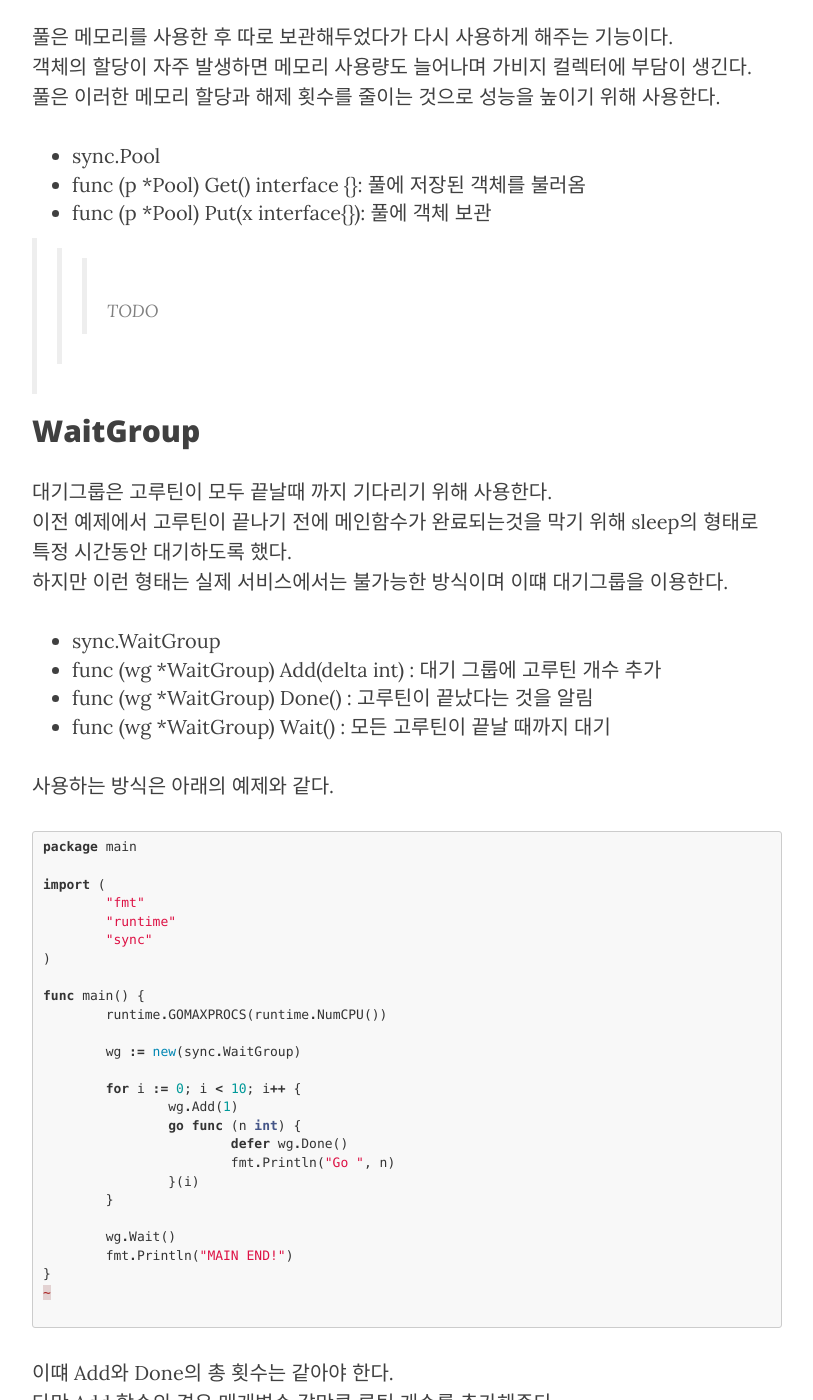
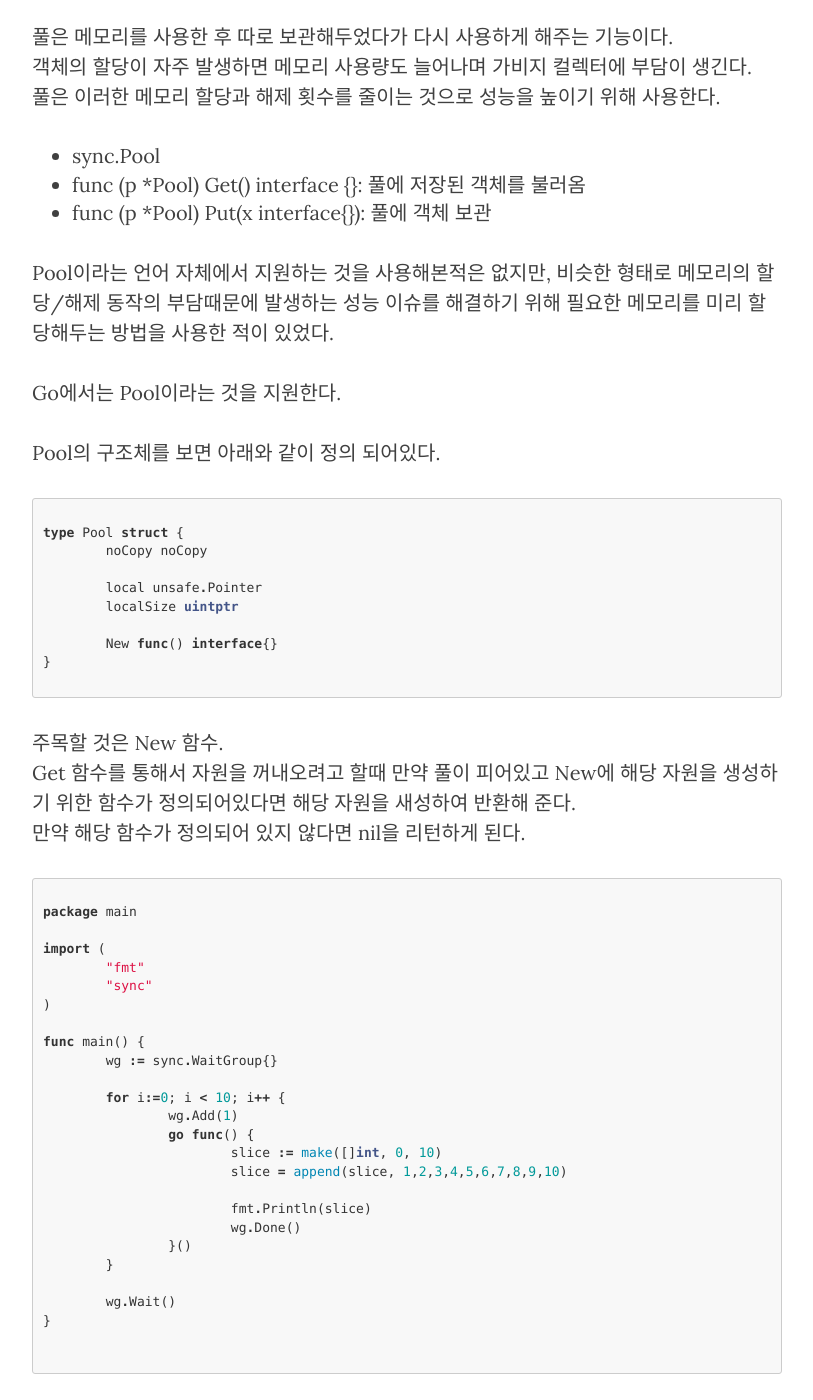
Before and after one commit to Y-JaeHyun/Y-JaeHyun.github.io, a Jekyll site: the page built from _posts/2021-07-13-Go언어-10.md, in a window 1280 px wide and 1400 px high, scrolled down 7294 px. Shown: the whole window, without its empty margins (233-1046 px from the left). Built offline with Jekyll 4.4.1, drawn with Linux system fonts in a browser that asks for light colours; nearby versions of some CDN libraries; comment, search, counter and statistics services are not loaded; some of the changed text lies outside the part shown.

Commit message:
go - 10 update go - 11

````diff
--- a/_posts/2021-07-13-Go언어-10.md
+++ b/_posts/2021-07-13-Go언어-10.md
@@ -353,9 +353,104 @@ rutine ::  0
 * func (p *Pool) Get() interface {}: 풀에 저장된 객체를 불러옴
 * func (p *Pool) Put(x interface{}): 풀에 객체 보관
 
+Pool이라는 언어 자체에서 지원하는 것을 사용해본적은 없지만, 비슷한 형태로 메모리의 할당/해제 동작의 부담때문에 발생하는 성능 이슈를 해결하기 위해 필요한 메모리를 미리 할당해두는 방법을 사용한 적이 있었다.
 
->>> TODO
+Go에서는 Pool이라는 것을 지원한다.
 
+Pool의 구조체를 보면 아래와 같이 정의 되어있다.
+
+```go
+
+type Pool struct {
+	noCopy noCopy
+
+	local unsafe.Pointer
+	localSize uintptr
+
+	New func() interface{}
+}
+
+```
+
+주목할 것은 New 함수.
+Get 함수를 통해서 자원을 꺼내오려고 할때 만약 풀이 피어있고 New에 해당 자원을 생성하기 위한 함수가 정의되어있다면 해당 자원을 새성하여 반환해 준다.
+만약 해당 함수가 정의되어 있지 않다면 nil을 리턴하게 된다.
+
+
+
+```go
+
+package main
+
+import (
+        "fmt"
+        "sync"
+)
+
+func main() {
+        wg := sync.WaitGroup{}
+
+        for i:=0; i < 10; i++ {
+                wg.Add(1)
+                go func() {
+                        slice := make([]int, 0, 10)
+                        slice = append(slice, 1,2,3,4,5,6,7,8,9,10)
+
+                        fmt.Println(slice)
+                        wg.Done()
+                }()
+        }
+
+        wg.Wait()
+}
+
+
+```
+
+위 예제는 단순하게 슬라이스를 만들어서 1~10까지 데이터를 넣은뒤 출력하는 예제이다.
+이 예제에서 문제는 10번동안 재생성 되는 슬라이스이다.
+
+슬라이스는 동적인 메모리 할당이 필연적이기 때문에 힙영역에 메모리를 사용하게 되며 이는 좋은 형태의 동작이 아니다.
+
+이떄 풀을 사용하면 아래 처럼 바뀐다.
+
+```go
+package main
+
+import (
+        "fmt"
+        "sync"
+)
+
+func main() {
+        wg := sync.WaitGroup{}
+
+        pool := sync.Pool{
+                New: func() interface{} {
+                        return make([]int, 0, 10)
+                },
+        }
+
+        for i:=0; i < 10; i++ {
+                wg.Add(1)
+                go func() {
+                        slice := pool.Get().([]int)
+                        slice = append(slice, 1,2,3,4,5,6,7,8,9,10)
+
+                        fmt.Println(slice)
+
+                        pool.Put(slice[:0])
+                        wg.Done()
+                }()
+        }
+
+        wg.Wait()
+}
+
+```
+
+풀은 고루틴 외부의 메인함수에서 선언되었다.
+그럼에도 고루틴 안에서 동일한 변수로 Get/Put 동작을 수행하는데 문제가 없다. (thread safe)
 
 
 ## WaitGroup
````
Also changed, not shown: _posts/2021-07-17-Go언어-11.md (added, +73 -0 lines).
